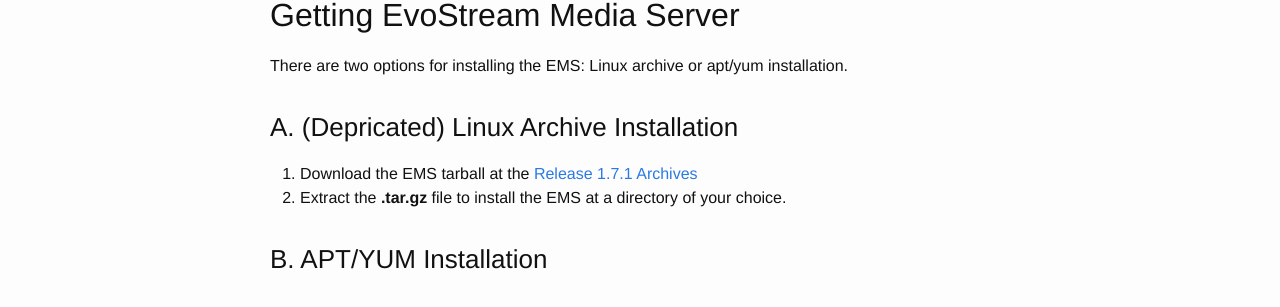
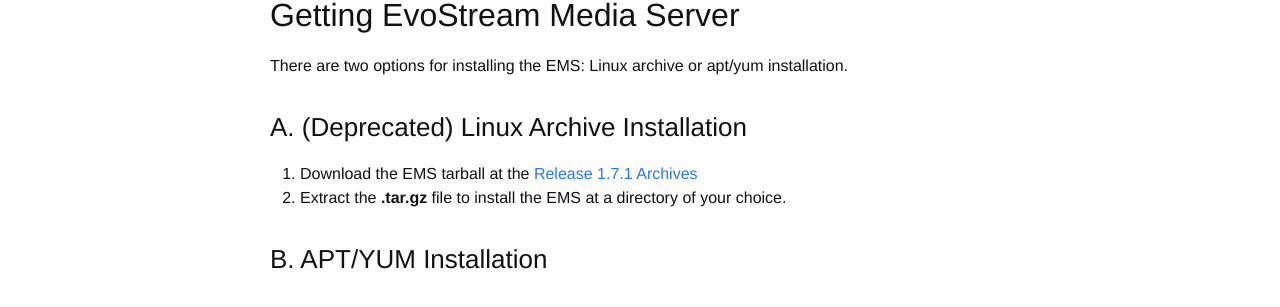
Before and after one commit to EvoStream/ems_quick_start_guide, a Jekyll site: the page built from _posts/2016-01-01-ems-quick-start-guide-linux.md, in a window 1280 px wide and 900 px high. Shown: the part 404-711 px from the top of the window. Built offline with Jekyll 4.4.1, drawn with Linux system fonts in a browser that asks for light colours.

Commit message:
Fix typo

```diff
--- a/_posts/2016-01-01-ems-quick-start-guide-linux.md
+++ b/_posts/2016-01-01-ems-quick-start-guide-linux.md
@@ -18,7 +18,7 @@ This document provides instructions on how to install EvoStream Media Server (EM
 
 There are two options for installing the EMS: Linux archive or apt/yum installation.
 
-### A.	(Depricated) Linux Archive Installation
+### A.	(Deprecated) Linux Archive Installation
 
 1. Download the EMS tarball at the [Release 1.7.1 Archives](http://tarballs.evostream.com/release/4491/)
 2. Extract the **.tar.gz** file to install the EMS at a directory of your choice.
```
